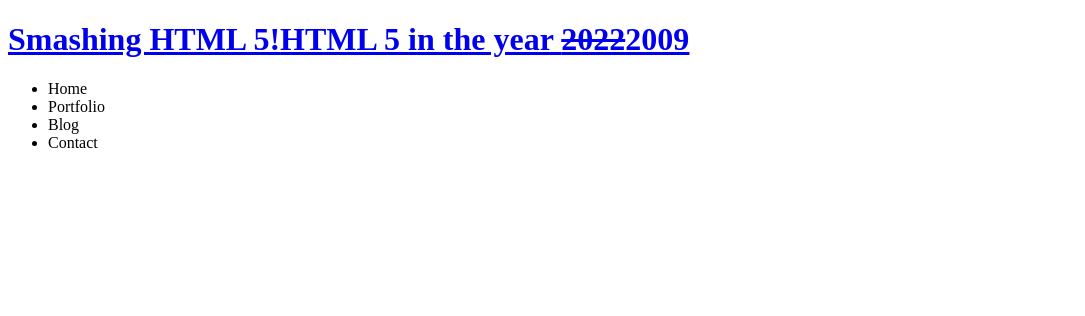
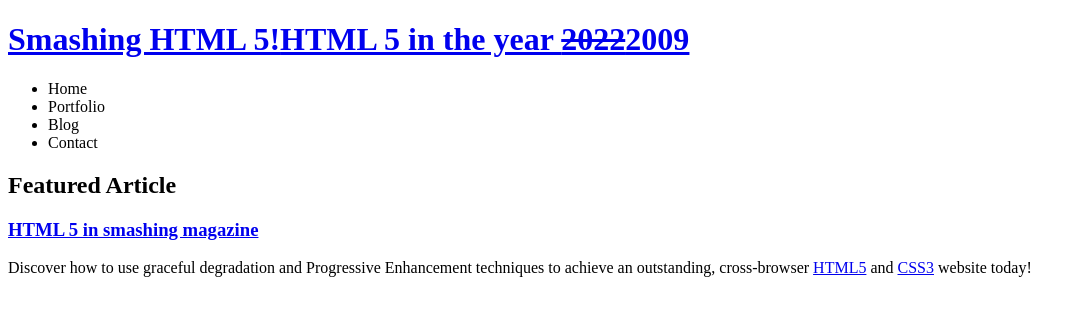
Before and after one commit to StuartGrimes/html5-layouts, a plain HTML site: page index.html in a window 1280 px wide. Shown: the whole page, without its empty margins (0-1085 px from the left). Drawn offline with Linux system fonts and the light colour scheme.

Commit message:
featured article section done

```diff
--- a/index.html
+++ b/index.html
@@ -18,6 +18,20 @@
             </ul>
         </nav>
     </header>
+    <aside>
+        <article>
+            <figure>
+
+            </figure>
+            <hgroup>
+                <h2>Featured Article</h2>
+                <h3><a href="#">HTML 5 in smashing magazine</a></h3>
+            </hgroup>
+            <p>Discover how to use graceful degradation and Progressive Enhancement techniques to achieve an outstanding, cross-browser
+                <a href="http://dev.w3.org/html5/spec/Overview.html" rel="external">HTML5</a> and
+                <a href="http://www.w3.org/TR/css3-roadmap/" rel="external">CSS3</a> website today!</p>
+        </article>
+    </aside>
 
 </body>
 
```
